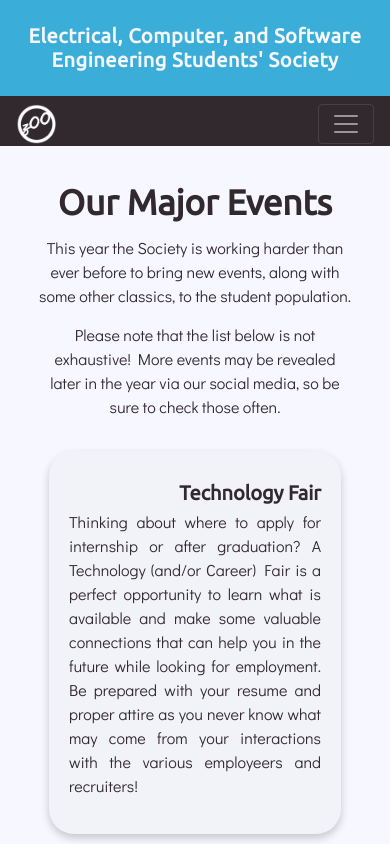
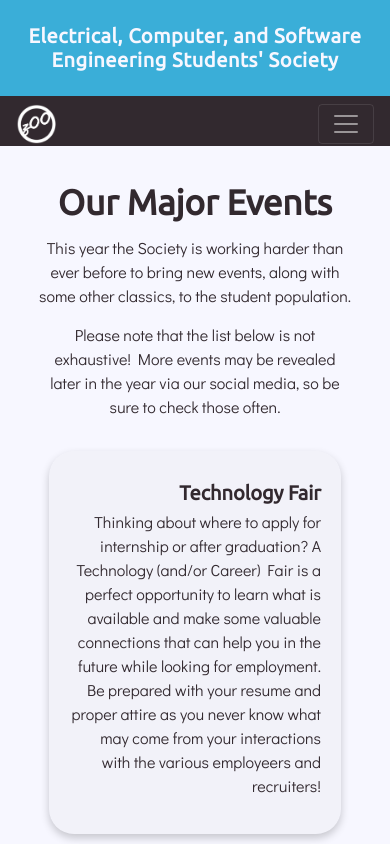
Before and after one commit to zoouofc/zooengg.ca-react, a React (Create React App) app: page /events in a window 390 px wide. Shown: the top 844 px of the page. Built offline with nearby package versions, Linux system fonts and the light colour scheme.

Commit message:
Updating some styling based on live PR

```diff
--- a/src/stylesheets/event/EventCard.scss
+++ b/src/stylesheets/event/EventCard.scss
@@ -54,10 +54,5 @@
         .row .image-left.col-lg-3.col-md-4.d-none.d-md-block {
             display: none !important;
         }
-
-        .description-right p,
-        .description-left p {
-            text-align: justify !important;
-        }
     }
 }
--- a/src/stylesheets/sponsor/SponsorPage.scss
+++ b/src/stylesheets/sponsor/SponsorPage.scss
@@ -110,7 +110,7 @@
 
 		.sponsor-thanks {
 			h1 {
-				width: 250px;
+				width: 300px;
 			}
 
 			hr {
```
